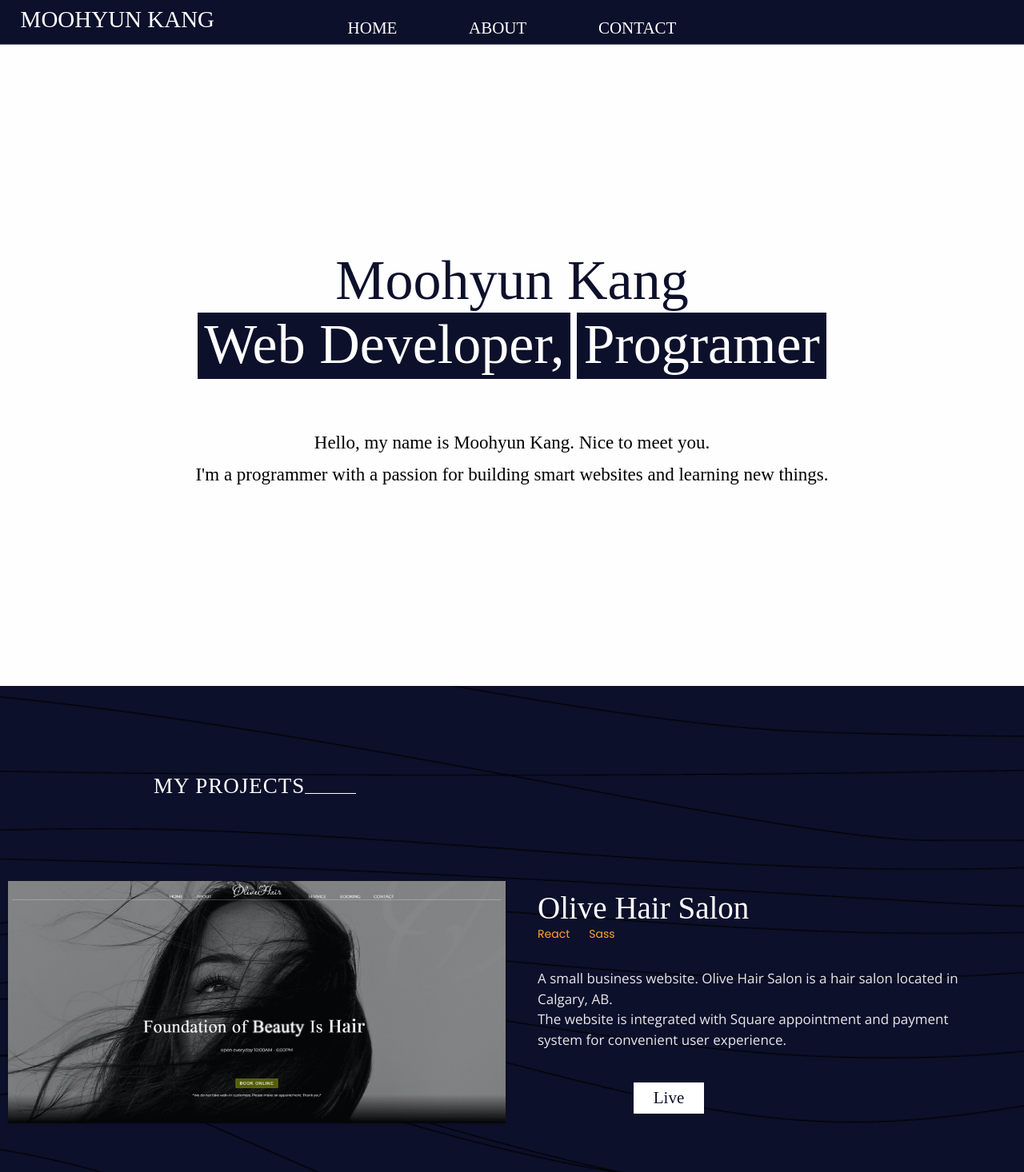
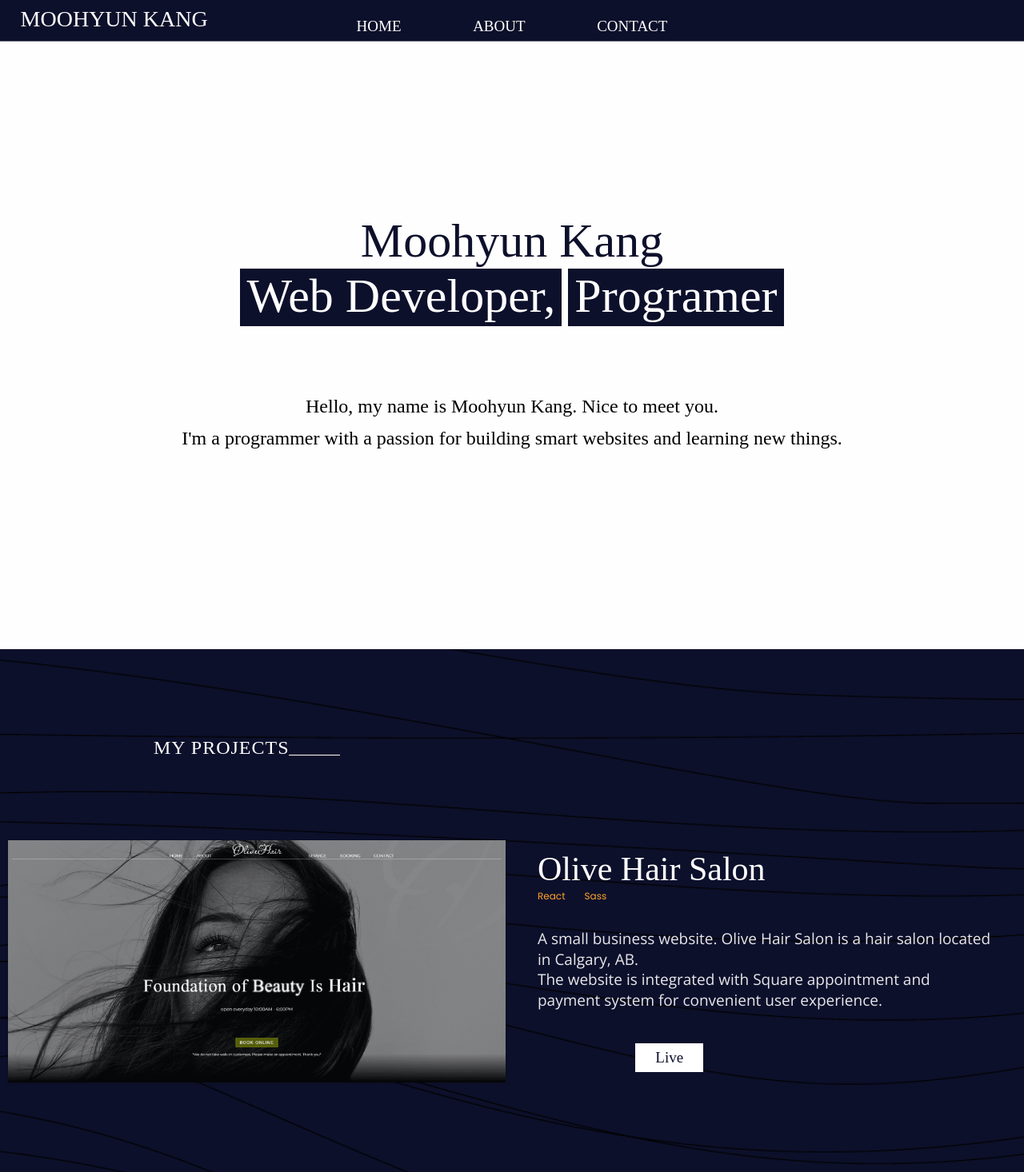
Before and after one commit to moohka/my-portfolio-3.0, a React (Create React App) app: page / in a window 1280 px wide. Shown: the top 1466 px of the page at 80% size. Built offline with nearby package versions, Linux system fonts and the light colour scheme; a web font is replaced by a local one.

Commit message:
font-size redone

```diff
--- a/src/components/cards/ProjectCard/_ProjectCard.scss
+++ b/src/components/cards/ProjectCard/_ProjectCard.scss
@@ -39,7 +39,11 @@
 
     & .project-h {
       font-weight: 100;
-      font-size: calc(31px + 1vmin);
+      font-size: 42px;
+
+      @include mobile {
+        font-size: 37px;
+      }
     }
 
     & .project-with-container {
@@ -56,7 +60,7 @@
     & .project-p {
       font-family: "Open Sans", sans-serif;
       margin-bottom: 2.5rem;
-      font-size: $font-size-project;
+      font-size: $font-size-p;
       line-height: 1.6rem;
       color: $color-font;
     }
--- a/src/components/interfaces/ContactForm/_ContactForm.scss
+++ b/src/components/interfaces/ContactForm/_ContactForm.scss
@@ -39,7 +39,7 @@
   & .form-label {
     pointer-events: none;
     transform-origin: left bottom;
-    font-size: $font-size-sub-title;
+    font-size: $font-size-h;
     transform: translate(0, 1.4rem) scale(1);
     transition: inherit;
     color: #111;
--- a/src/components/layouts/Header/_Header.scss
+++ b/src/components/layouts/Header/_Header.scss
@@ -6,7 +6,7 @@
 
   & .header-title {
     display: block;
-    font-size: $font-size-main-title;
+    font-size: $font-size-title;
     font-weight: 500;
     text-transform: uppercase;
     z-index: 2;
--- a/src/components/mains/Home/_Home.scss
+++ b/src/components/mains/Home/_Home.scss
@@ -3,7 +3,7 @@
 #home {
   & .home-hero {
     text-align: center;
-    padding: 230px 0 220px 0; //gap
+    padding: 190px 0 220px 0; //gap
 
     @include mobile {
       padding: 130px 0 120px 0;
@@ -12,12 +12,14 @@
     /*texts*/
     & .home-title {
       font-weight: 100;
-      font-size: $font-size-home-title;
-      margin-bottom: 100px;
+      margin-bottom: 120px;
 
       & .title-element {
         font-weight: 100;
-        font-size: $font-size-home-title;
+        font-size: 60px;
+        @include mobile {
+          font-size: 52px;
+        }
         display: flex;
         flex-flow: wrap;
         justify-content: center;
--- a/src/styles/abstracts/_mixins.scss
+++ b/src/styles/abstracts/_mixins.scss
@@ -16,7 +16,7 @@
 /*titles*/
 @mixin main-title($margin-bottom) {
   text-align: center;
-  font-size: $font-size-main-title;
+  font-size: $font-size-title;
   font-weight: 100;
   text-transform: uppercase;
   letter-spacing: 2px;
@@ -28,7 +28,7 @@
   position: relative;
   display: inline-block;
   text-align: left;
-  font-size: $font-size-sub-title;
+  font-size: $font-size-h;
   font-weight: 100;
   text-transform: uppercase;
   letter-spacing: 1px;
--- a/src/styles/style.css
+++ b/src/styles/style.css
@@ -29,7 +29,7 @@ body {
 }
 .header .header-title {
   display: block;
-  font-size: calc(21px + 1vmin);
+  font-size: 28px;
   font-weight: 500;
   text-transform: uppercase;
   z-index: 2;
@@ -85,7 +85,7 @@ footer .footer-div#first-div .footer-list {
 }
 footer .footer-div#first-div .footer-list .footer-item {
   position: relative;
-  font-size: 14px;
+  font-size: 12px;
 }
 footer .footer-div#first-div .footer-list .footer-item::before {
   content: "";
@@ -116,7 +116,7 @@ footer .footer-div#second-div {
   height: 35px;
 }
 footer .footer-div#second-div .footer-copyright {
-  font-size: 14px;
+  font-size: 12px;
   color: #aaa;
   font-family: sans-serif;
   white-space: nowrap;
@@ -124,7 +124,7 @@ footer .footer-div#second-div .footer-copyright {
 
 #home .home-hero {
   text-align: center;
-  padding: 230px 0 220px 0;
+  padding: 190px 0 220px 0;
   /*texts*/
 }
 @media only screen and (max-width: 640px) {
@@ -134,17 +134,21 @@ footer .footer-div#second-div .footer-copyright {
 }
 #home .home-hero .home-title {
   font-weight: 100;
-  font-size: calc(30px + 5vmin);
-  margin-bottom: 100px;
+  margin-bottom: 120px;
 }
 #home .home-hero .home-title .title-element {
   font-weight: 100;
-  font-size: calc(30px + 5vmin);
+  font-size: 60px;
   display: flex;
   flex-flow: wrap;
   justify-content: center;
   gap: 0.5rem;
   color: #0d102b;
+}
+@media only screen and (max-width: 640px) {
+  #home .home-hero .home-title .title-element {
+    font-size: 52px;
+  }
 }
 #home .home-hero .home-title .title-element .title-element-span {
   position: relative;
@@ -192,7 +196,7 @@ footer .footer-div#second-div .footer-copyright {
 }
 #home .home-hero .home-intro .intro-greeting {
   line-height: 1.5rem;
-  font-size: calc(19px + 0.5vmin);
+  font-size: 24px;
   margin-bottom: 1rem;
   display: flex;
   flex-flow: wrap;
@@ -201,7 +205,7 @@ footer .footer-div#second-div .footer-copyright {
 }
 #home .home-hero .home-intro .intro-about {
   line-height: 1.5rem;
-  font-size: calc(19px + 0.5vmin);
+  font-size: 24px;
   transform: translateY(-2rem);
 }
 
@@ -215,7 +219,7 @@ footer .footer-div#second-div .footer-copyright {
 }
 #about .about-me .about-me-h {
   text-align: center;
-  font-size: calc(21px + 1vmin);
+  font-size: 28px;
   font-weight: 100;
   text-transform: uppercase;
   letter-spacing: 2px;
@@ -228,7 +232,7 @@ footer .footer-div#second-div .footer-copyright {
   }
 }
 #about .about-me .about-me-p {
-  font-size: calc(17px + 0.5vmin);
+  font-size: 19px;
   margin: 1rem auto;
   width: 70vw;
   line-height: 1.6rem;
@@ -249,7 +253,7 @@ footer .footer-div#second-div .footer-copyright {
 }
 #contact .contact-h {
   text-align: center;
-  font-size: calc(21px + 1vmin);
+  font-size: 28px;
   font-weight: 100;
   text-transform: uppercase;
   letter-spacing: 2px;
@@ -273,7 +277,7 @@ footer .footer-div#second-div .footer-copyright {
   position: relative;
   display: inline-block;
   text-align: left;
-  font-size: calc(23px + 0.5vmin);
+  font-size: 24px;
   font-weight: 100;
   text-transform: uppercase;
   letter-spacing: 1px;
@@ -333,7 +337,7 @@ footer .footer-div#second-div .footer-copyright {
   position: relative;
   display: inline-block;
   text-align: left;
-  font-size: calc(23px + 0.5vmin);
+  font-size: 24px;
   font-weight: 100;
   text-transform: uppercase;
   letter-spacing: 1px;
@@ -411,7 +415,12 @@ footer .footer-div#second-div .footer-copyright {
 }
 .project-card .project-text-container .project-h {
   font-weight: 100;
-  font-size: calc(31px + 1vmin);
+  font-size: 42px;
+}
+@media only screen and (max-width: 640px) {
+  .project-card .project-text-container .project-h {
+    font-size: 37px;
+  }
 }
 .project-card .project-text-container .project-with-container {
   margin-bottom: 2rem;
@@ -419,13 +428,13 @@ footer .footer-div#second-div .footer-copyright {
 .project-card .project-text-container .project-with-container .built-with-item {
   margin-right: 1.5rem;
   font-family: "Poppins", sans-serif;
-  font-size: 14px;
+  font-size: 12px;
   color: #ffa32c;
 }
 .project-card .project-text-container .project-p {
   font-family: "Open Sans", sans-serif;
   margin-bottom: 2.5rem;
-  font-size: 17px;
+  font-size: 19px;
   line-height: 1.6rem;
   color: rgba(255, 255, 255, 0.9);
 }
@@ -433,7 +442,7 @@ footer .footer-div#second-div .footer-copyright {
   display: flex;
   justify-content: space-evenly;
   gap: 2rem;
-  font-size: calc(17px + 0.5vmin);
+  font-size: 19px;
 }
 .project-card .project-view .project-view-button {
   text-decoration: none;
@@ -626,7 +635,7 @@ footer .footer-div#second-div .footer-copyright {
 .form-element .form-label {
   pointer-events: none;
   transform-origin: left bottom;
-  font-size: calc(23px + 0.5vmin);
+  font-size: 24px;
   transform: translate(0, 1.4rem) scale(1);
   transition: inherit;
   color: #111;
@@ -638,7 +647,7 @@ footer .footer-div#second-div .footer-copyright {
   background-color: #fefefe;
   text-overflow: ellipsis;
   transition: inherit;
-  font-size: calc(17px + 0.5vmin);
+  font-size: 19px;
 }
 .form-element .form-input::-webkit-input-placeholder {
   opacity: 0;
@@ -742,7 +751,7 @@ footer .footer-div#second-div .footer-copyright {
   display: block;
   margin: auto;
   padding: 0.5rem 1rem;
-  font-size: calc(17px + 0.5vmin);
+  font-size: 19px;
   text-transform: uppercase;
   letter-spacing: 2px;
   border: 1px solid #0d102b;
@@ -804,7 +813,7 @@ nav.navdown {
 }
 .nav-list .nav-item {
   text-transform: uppercase;
-  font-size: calc(17px + 0.5vmin);
+  font-size: 19px;
   display: inline-block;
   cursor: pointer;
   transition: inherit;
```
Also changed, not shown: src/styles/abstracts/_variables.scss (+5 -10 lines), src/assets/visuals/screenshots/orange_city_bookstore.webp, 1 other file (tests, documents, lock files or other folders).
